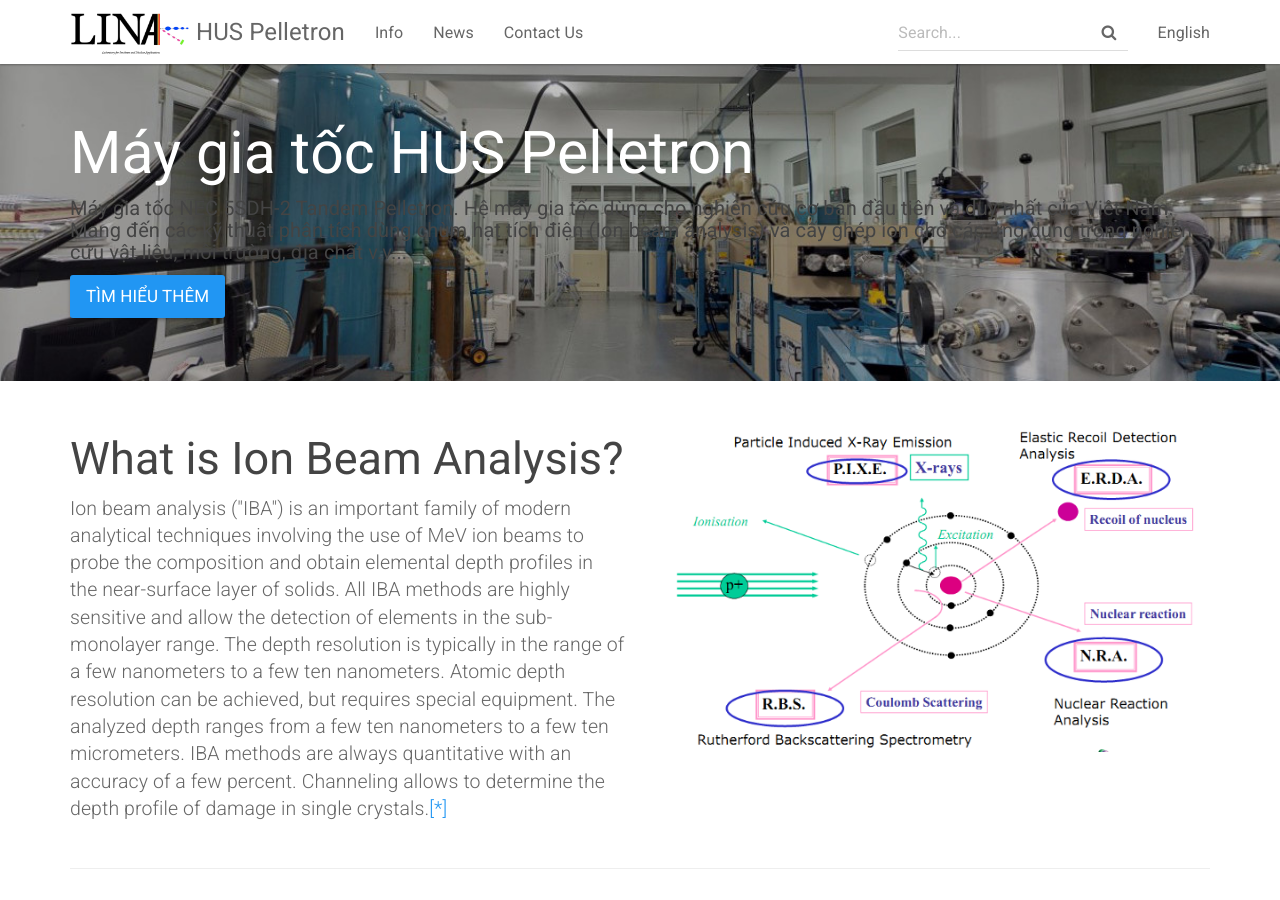
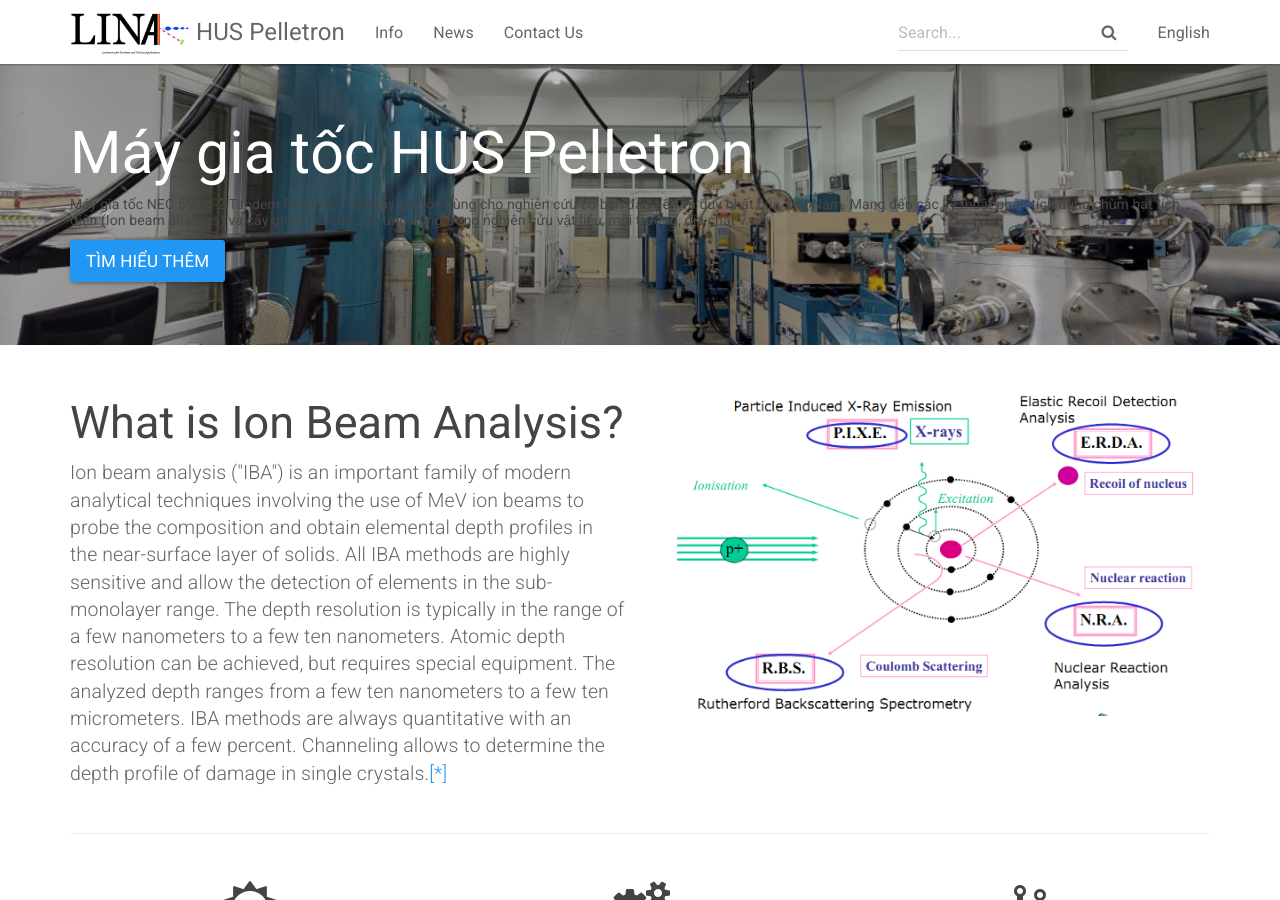
Before and after one commit to huspelletron/vi, a Jekyll site: the page built from index.html, in a window 1280 px wide and 900 px high. Built offline with Jekyll 4.4.1, drawn with Linux system fonts in a browser that asks for light colours.

```diff
--- a/index.html
+++ b/index.html
@@ -5,7 +5,7 @@ layout: default
 <div class="header-container jumbotron">
     <div class="container">
         <h1>Máy gia tốc HUS Pelletron</h1>
-        <h5>Máy gia tốc NEC 5SDH-2 Tandem Pelletron. Hệ máy gia tốc dùng cho nghiên cứu cơ bản đầu tiên và duy nhất của Viêt Nam. Mang đến các kỹ thuật phân tích dùng chùm hạt tích điện (Ion beam analysis) và cấy ghép ion cho các ứng dụng trong nghiên cứu vật liệu, môi trường, địa chất v.v...</h5>
+        <h6>Máy gia tốc NEC 5SDH-2 Tandem Pelletron. Hệ máy gia tốc dùng cho nghiên cứu cơ bản đầu tiên và duy nhất của Viêt Nam. Mang đến các kỹ thuật phân tích dùng chùm hạt tích điện (Ion beam analysis) và cấy ghép ion cho các ứng dụng trong nghiên cứu vật liệu, môi trường, địa chất v.v...</h6>
         <p><a class="btn btn-primary btn-lg" href="{{ "/docs/home/" | relative_url }}" role="button">Tìm hiểu thêm</a></p>
     </div>
 </div>
```
